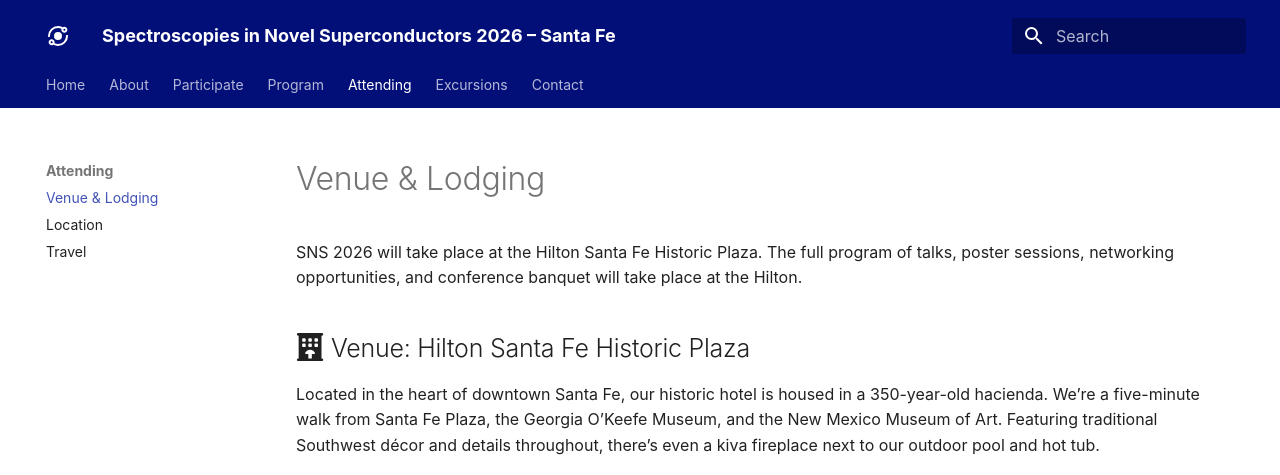
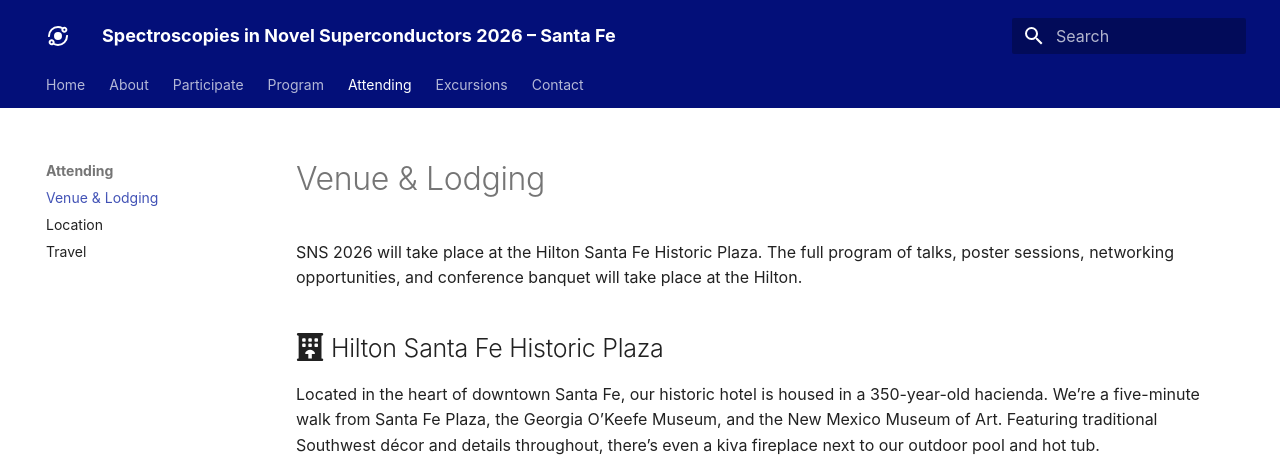
Before and after one commit to SNS2026/SNS2026.github.io, an MkDocs documentation site: the page built from docs/venue.md, in a window 1280 px wide and 1374 px high. Shown: the top 475 px of the window. Built offline with MkDocs 1.6.1 and Material for MkDocs 9.7.7, drawn with Linux system fonts in a browser that asks for light colours; some web fonts are replaced; grey boxes are pictures that could not be loaded.

Commit message:
Update venue.md

```diff
--- a/docs/venue.md
+++ b/docs/venue.md
@@ -7,7 +7,7 @@
 SNS 2026 will take place at the Hilton Santa Fe Historic Plaza.
 The full program of talks, poster sessions, networking opportunities, and conference banquet will take place at the Hilton.
 
-## :fontawesome-solid-hotel: Venue: Hilton Santa Fe Historic Plaza
+## :fontawesome-solid-hotel: Hilton Santa Fe Historic Plaza
 Located in the heart of downtown Santa Fe, our historic hotel is housed in a 350-year-old hacienda. We’re a five-minute walk from Santa Fe Plaza, the Georgia O’Keefe Museum, and the New Mexico Museum of Art. Featuring traditional Southwest décor and details throughout, there’s even a kiva fireplace next to our outdoor pool and hot tub.
 
 <iframe src="https://www.google.com/maps/embed?pb=!1m18!1m12!1m3!1d6481.144239742608!2d-105.9451457229955!3d35.68753632962547!2m3!1f0!2f0!3f0!3m2!1i1024!2i768!4f13.1!3m3!1m2!1s0x87185040f211e65d%3A0xc4c188e1b465b272!2sHilton%20Santa%20Fe%20Historic%20Plaza!5e0!3m2!1sen!2sus!4v1776718504666!5m2!1sen!2sus" width="600" height="450" style="border:0;" allowfullscreen="" loading="lazy" referrerpolicy="no-referrer-when-downgrade"></iframe>
```
